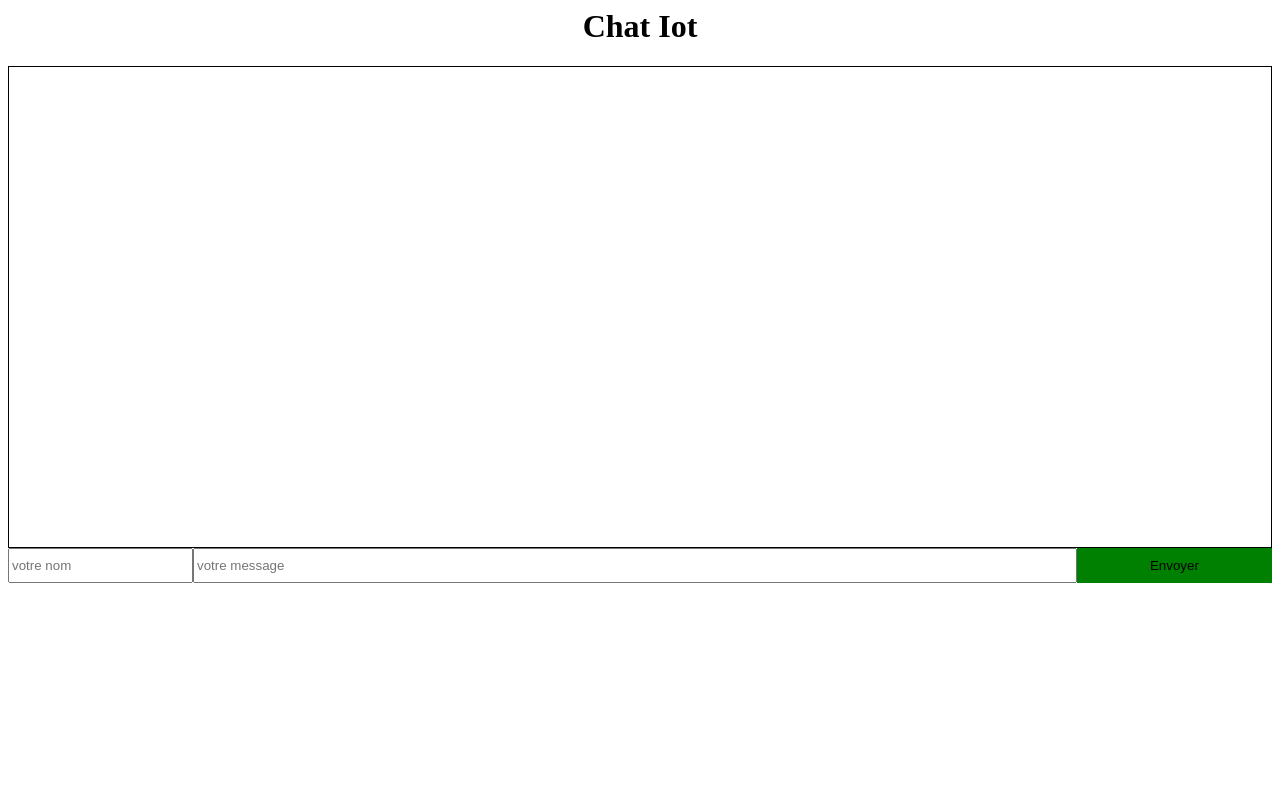
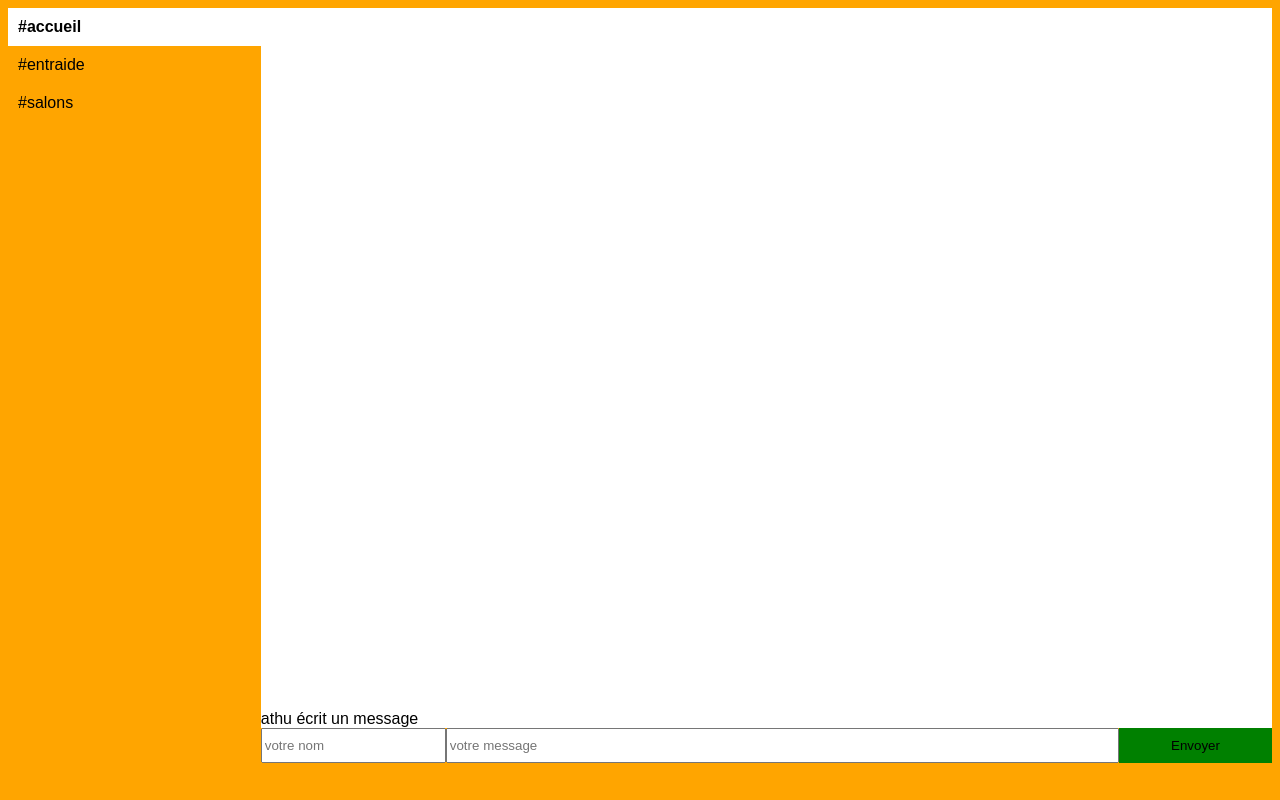
Before and after one commit to athuuu/chat-iot, a website: page index.html in a window 1280 px wide. Drawn offline with nearby package versions, Linux system fonts and the light colour scheme; no server answers.

Commit message:
commit features channel + design

```diff
--- a/index.html
+++ b/index.html
@@ -3,46 +3,23 @@
     <meta charset="UTF-8">
     <meta name="viewport" content="width=device-width, initial-scale=1.0">
     <title>chat iot</title>
+    <link rel="stylesheet" href="css/style.css">
 </head>
-<style>
-    #messages{
-    border: 1px solid black;
-    height: 60vh;
-    }
-    #messages p {
-        margin: 0;
-        padding: 10px;
-    }
-    #messages :nth-child(odd) {
-        background-color: #aaa;
-    }
-    form{
-        display : flex;
-    }
-    h1{
-        display: flex;
-        justify-content: center;
-    }
-    #username{
-        flex: 1;
-    }
-    #message{
-        flex: 5;
-    }
-    button{
-        flex:1;
-        background-color: green;
-        padding: 10px;
-        border: none;
-        color: primarycolor;
+<body>
+    <aside>
+        <ul id="tabs">
+            <li class="active">#accueil</li>
+            <li class="entraide">#Entraide</li>
+            <li class="salons">#Salons</li>
 
-    }
-</style>
-<body>
-    <h1>Chat Iot</h1>
-    <div id="messages">
+        </ul>
+    </aside>
+    <main>
 
-    </div>
+        <div id="content">
+            <div id="messages"></div>
+            <div id="writing">athu écrit un message</div>
+        </div>
 
 
     <form>
@@ -50,6 +27,8 @@
       <input type="text" id="message" placeholder="votre message">
       <button>Envoyer</button>
     </form>
+    </main>
+
 
     <script src="/socket.io/socket.io.js"></script>
     <script>
@@ -62,12 +41,15 @@
                 const messages = document.querySelector("#message");
 
                 socket.emit("chat_message", {
-                    name: name.value, message: messages.value
-                })
+                    name: name.value, message: messages.value });
+
+                    document.querySelector('#message').value = "";
+
             });
 
             socket.on("chat_message", (msg) => {
-                document.querySelector('#messages').innerHTML += `<p>${msg.name} a dit ${msg.message}</p>`
+                document.querySelector("#messages").innerHTML += `<p>${msg.name} a dit ${msg.message}</p>`;
+
             })
         }
     </script>
--- /dev/null
+++ b/public/css/style.css
@@ -0,0 +1,68 @@
+#messages{
+    background-color: white;
+    height: 100%;
+    overflow-y: scroll;
+    }
+    body{
+        display: flex;
+        font-family: Arial, Helvetica, sans-serif;
+        background-color: orange;
+    }
+    aside{
+        flex: 1;
+    }
+    main{
+        flex: 4;
+    }
+    #writing{
+        position: absolute;
+        bottom: 0;
+    }
+    #messages div{
+        margin: 0;
+        padding: 10px;
+        color: orange;
+    }
+    #tabs{
+        list-style-type: none;
+        padding: 0;
+        margin: 0;
+    }
+    #tabs li{
+        padding: 10px;
+        color: black;
+        text-transform: lowercase;
+    }
+
+    form{
+        display : flex;
+    }
+    h1{
+        display: flex;
+        justify-content: center;
+    }
+    #username{
+        flex: 1;
+    }
+    #message{
+        flex: 5;
+    }
+    button{
+        flex:1;
+        background-color: green;
+        padding: 10px;
+        border: none;
+        color: primarycolor;
+
+    }
+    #content{
+        height: 90vh;
+        position: relative;
+    }
+    #tabs li.active{
+        background-color: white;
+        font-weight: bold;
+    }
+    #tabs li:not(.active){
+        cursor: pointer;
+    }
```
Also changed, not shown: index.js (+6 -2 lines), public/css/js/script.js (added).
